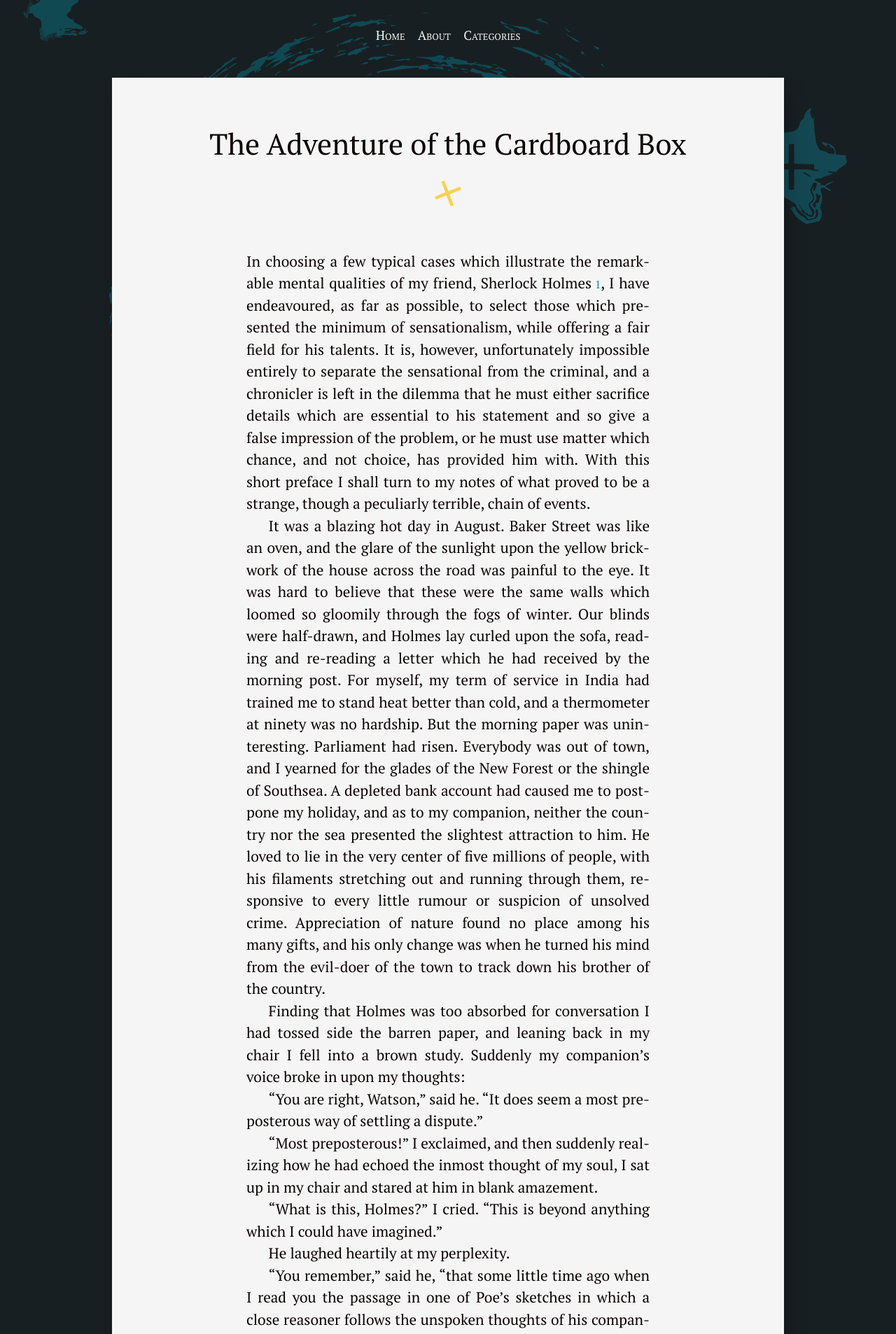
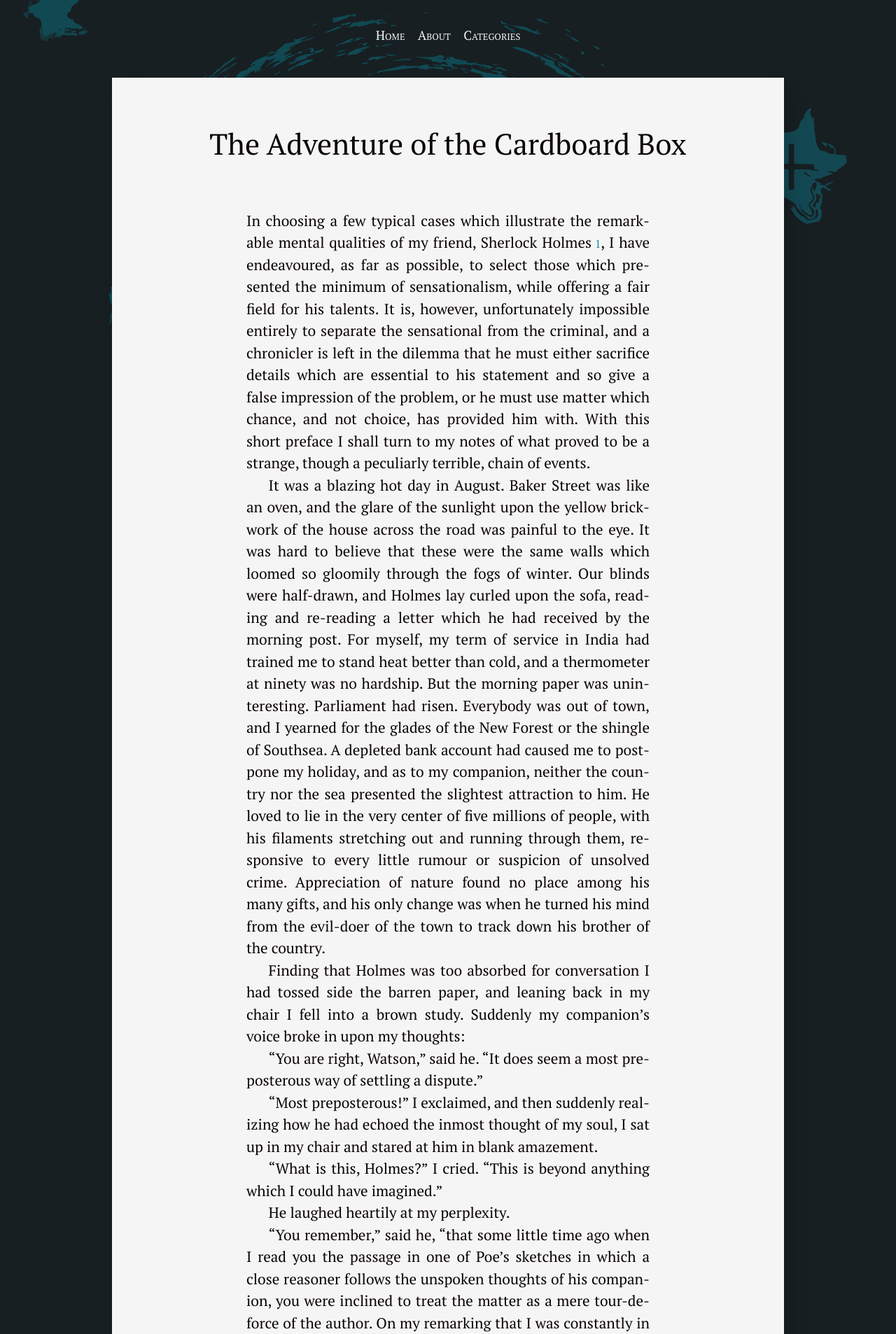
Before and after one commit to silvialohrmann/editorial, a Jekyll site: the page built from _posts/2011-11-11-the-adventure-of-the-cardboard-box.md, in a window 1280 px wide. Shown: the top 1906 px of the page at 70% size. Built offline with Jekyll 4.4.1, drawn with Linux system fonts in a browser that asks for light colours.

Commit message:
Update post.html

```diff
--- a/_layouts/post.html
+++ b/_layouts/post.html
@@ -11,7 +11,7 @@ layout: default
 <article class="post h-entry" itemscope itemtype="http://schema.org/BlogPosting" id="main" role="article" aria-label="Content">
 
   {% if page.title != "" %}
-    <h1 class="post-title divided p-name" itemprop="name headline">
+    <h1 class="post-title divided-post p-name" itemprop="name headline">
       {{ page.title }}
     </h1>
   {% endif %}
```
